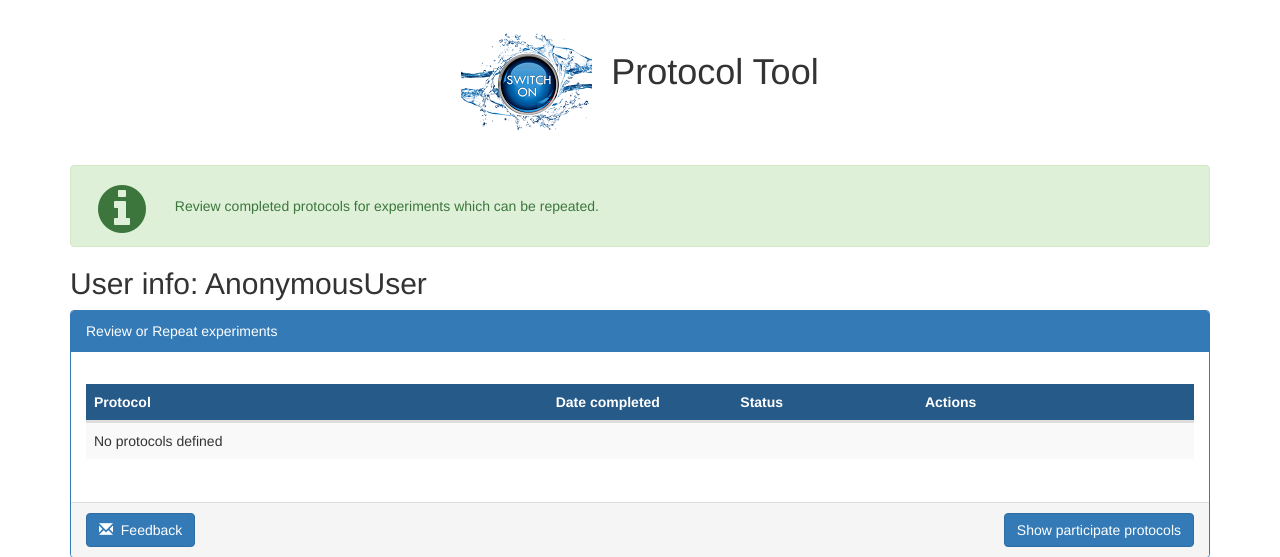
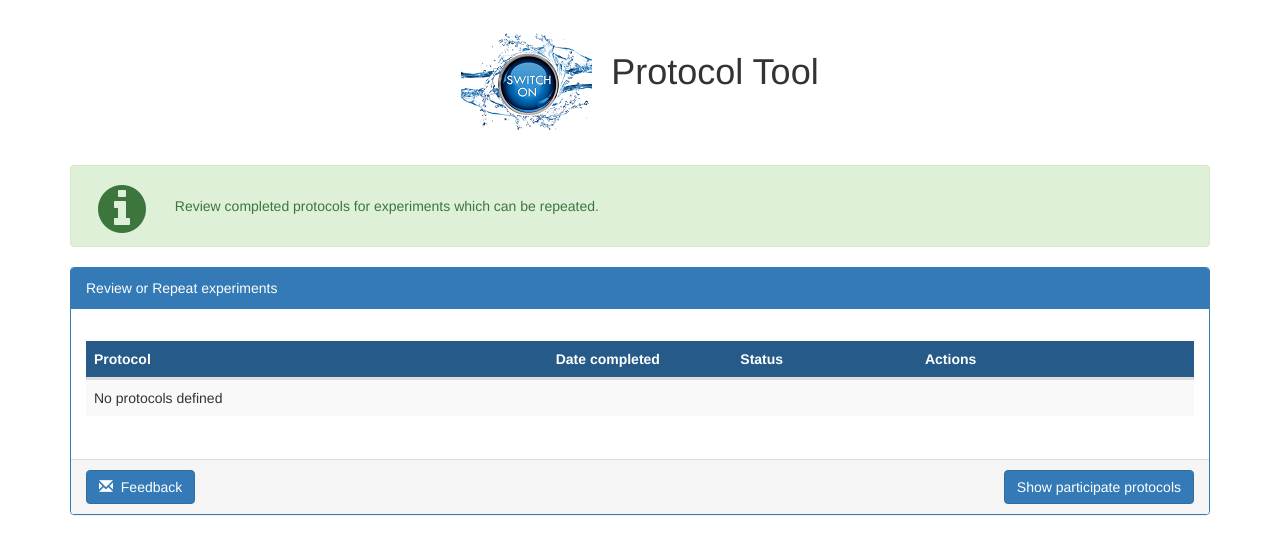
Before and after one commit to switchonproject/sip-html5-protocol-tool, a Django app: page / in a window 1280 px wide; the page is wider, and only the part inside the window is pictured. Shown: the top 557 px of that part. Run offline with Django 3.2, Linux system fonts and the light colour scheme; data that the repository does not hold is empty; some libraries are stand-ins or nearby versions.

Commit message:
Removed user info help text Protocoloverview

```diff
--- a/protocoltool/templates/protocoltool/protocoloverview.html
+++ b/protocoltool/templates/protocoltool/protocoloverview.html
@@ -36,8 +36,6 @@
                 <div id="messagetext"></div>
             </div>
 
-
-            <h2>User info: {{ user }}</h2>
 
             {% if show_review %}
             <script>
```
